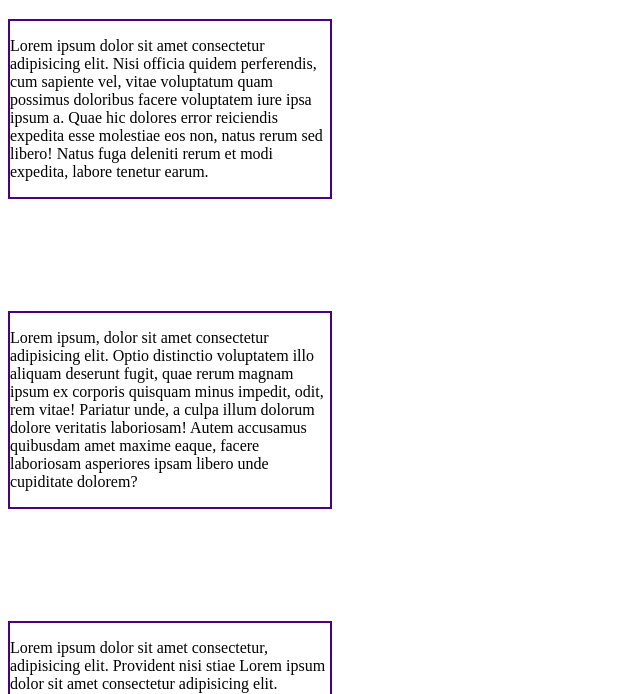
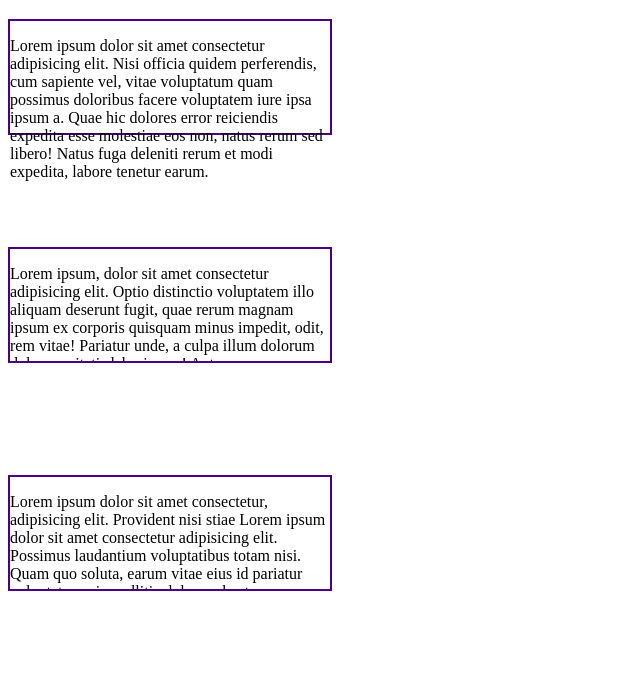
Before and after one commit to Bunyamin54/html-css-course, a plain HTML site: page my-code/hc07-units-overflow-float/overflow.html in a window 1280 px wide. Shown: the part 61-755 px from the top of the page, without its empty margins (0-640 px from the left). Drawn offline with Linux system fonts and the light colour scheme.

Commit message:
overflow

```diff
--- a/my-code/hc07-units-overflow-float/overflow.css
+++ b/my-code/hc07-units-overflow-float/overflow.css
@@ -2,7 +2,7 @@
   border: 2px solid indigo;
   margin-bottom: 7rem;
   width: 20rem;
-  height: auto;
+  height: 7rem;
 }
 .box1 {
   overflow: visible;
```
